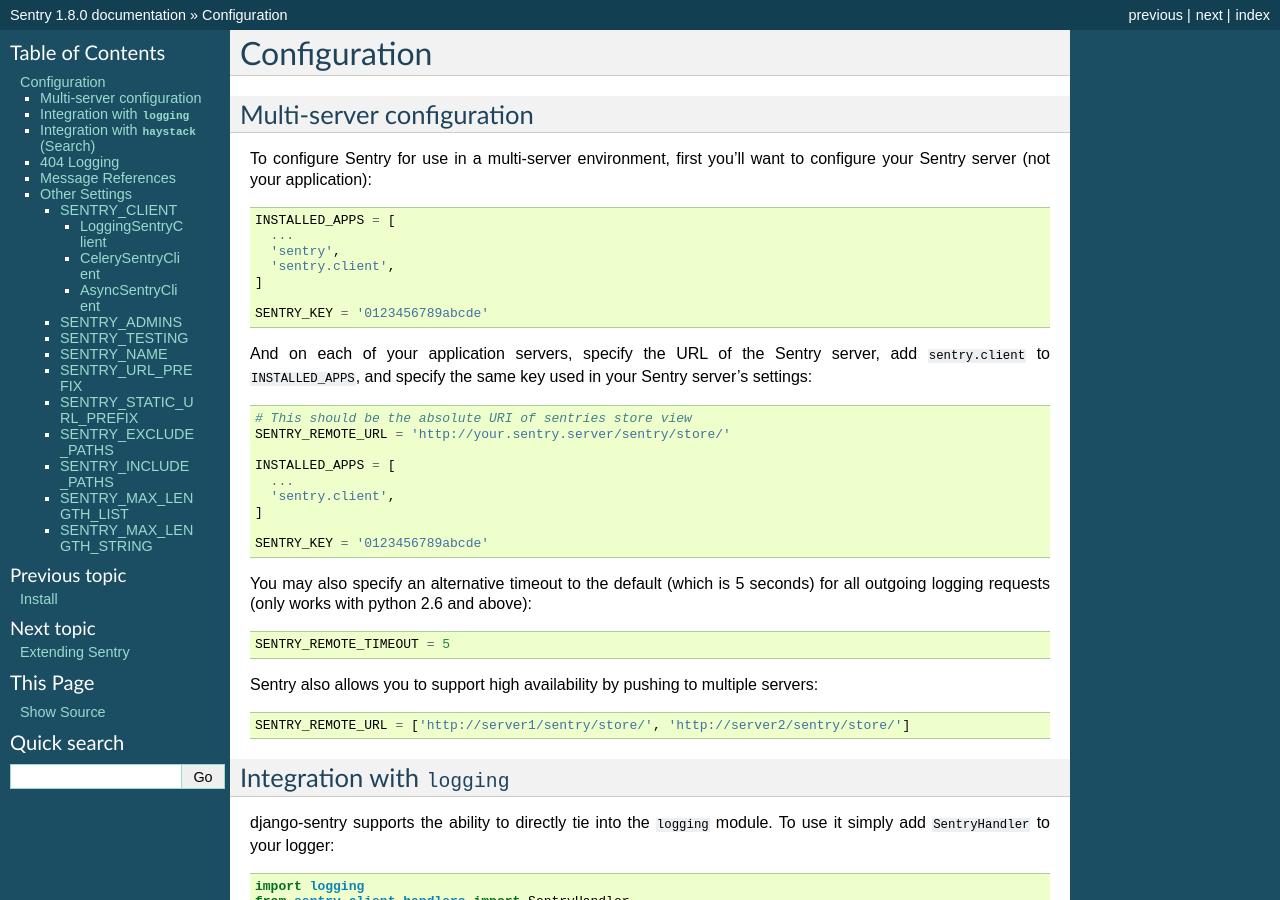
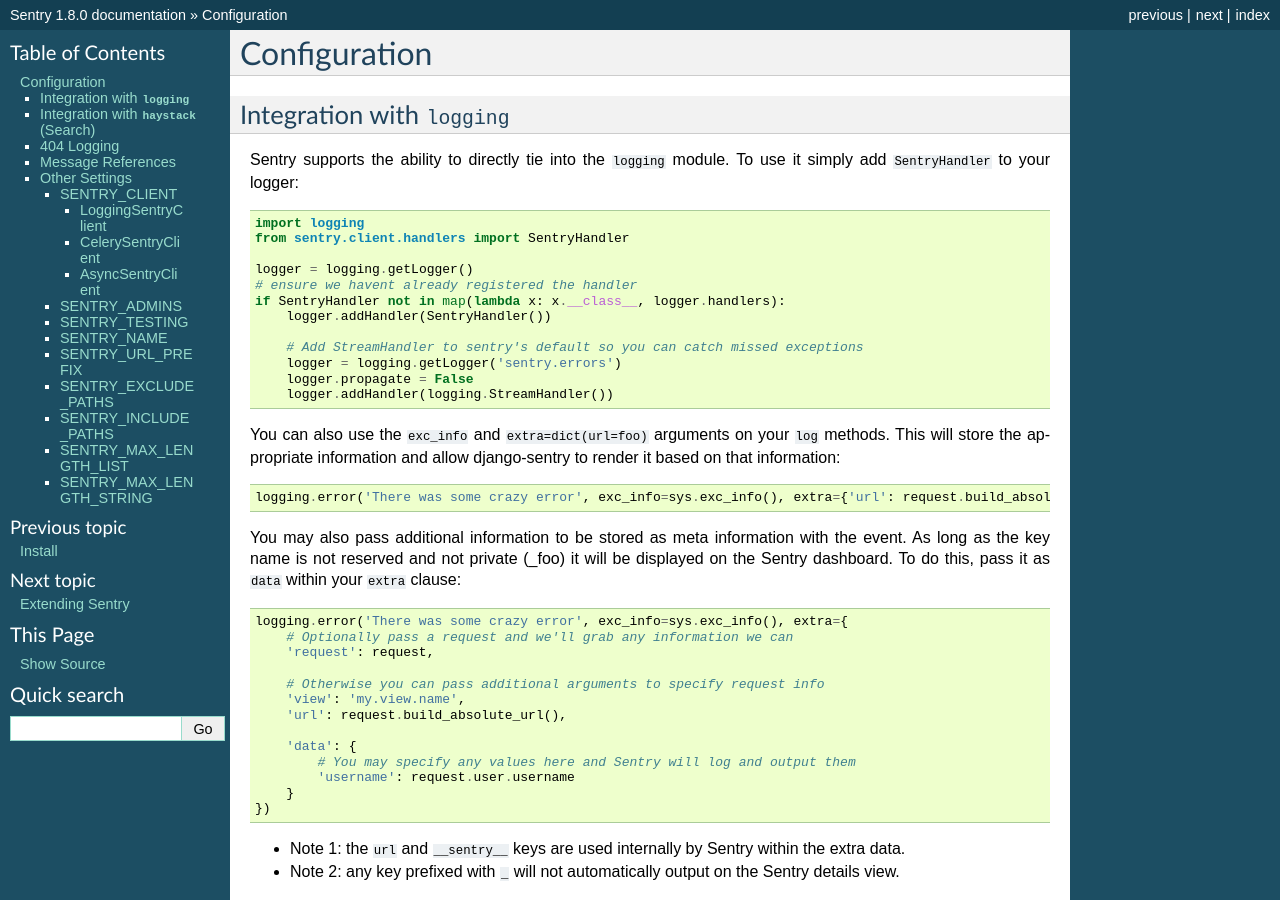
Before and after one commit to JohnFredok/apm-agent-python, a Sphinx documentation site: the page built from docs/config/index.rst, in a window 1280 px wide and 900 px high. Built offline with Sphinx 7.4.7, drawn with Linux system fonts in a browser that asks for light colours; some of the changed text lies outside the part shown.

Commit message:
Initial refactoring of docs to describe new Sentry webserver

```diff
--- a/docs/config.rst
+++ b/docs/config/index.rst
@@ -1,43 +1,10 @@
 Configuration
 =============
-
-Multi-server configuration
---------------------------
-
-To configure Sentry for use in a multi-server environment, first you'll want to configure your Sentry server (not your application)::
-
-	INSTALLED_APPS = [
-	  ...
-	  'sentry',
-	  'sentry.client',
-	]
-
-	SENTRY_KEY = '0123456789abcde'
-
-And on each of your application servers, specify the URL of the Sentry server, add ``sentry.client`` to ``INSTALLED_APPS``, and specify the same key used in your Sentry server's settings::
-
-	# This should be the absolute URI of sentries store view
-	SENTRY_REMOTE_URL = 'http://your.sentry.server/sentry/store/'
-
-	INSTALLED_APPS = [
-	  ...
-	  'sentry.client',
-	]
-
-	SENTRY_KEY = '0123456789abcde'
-
-You may also specify an alternative timeout to the default (which is 5 seconds) for all outgoing logging requests (only works with python 2.6 and above)::
-
-	SENTRY_REMOTE_TIMEOUT = 5
-
-Sentry also allows you to support high availability by pushing to multiple servers::
-
-	SENTRY_REMOTE_URL = ['http://server1/sentry/store/', 'http://server2/sentry/store/']
 
 Integration with ``logging``
 ----------------------------
 
-django-sentry supports the ability to directly tie into the ``logging`` module. To use it simply add ``SentryHandler`` to your logger::
+Sentry supports the ability to directly tie into the ``logging`` module. To use it simply add ``SentryHandler`` to your logger::
 
 	import logging
 	from sentry.client.handlers import SentryHandler
@@ -261,12 +228,6 @@
 
 Absolute URL to the sentry root directory. Should not include a trailing slash. Defaults to "".
 
-########################
-SENTRY_STATIC_URL_PREFIX
-########################
-
-Absolute URL to the sentry static directory. Should not include a trailing slash. Defaults to "{SENTRY_URL_PREFIX}/_static".
-
 ####################
 SENTRY_EXCLUDE_PATHS
 ####################
```
Also changed, not shown: docs/index.rst (+9 -3 lines), docs/install.rst (deleted, +0 -100 lines), docs/install/index.rst (added, +181 -0 lines).
